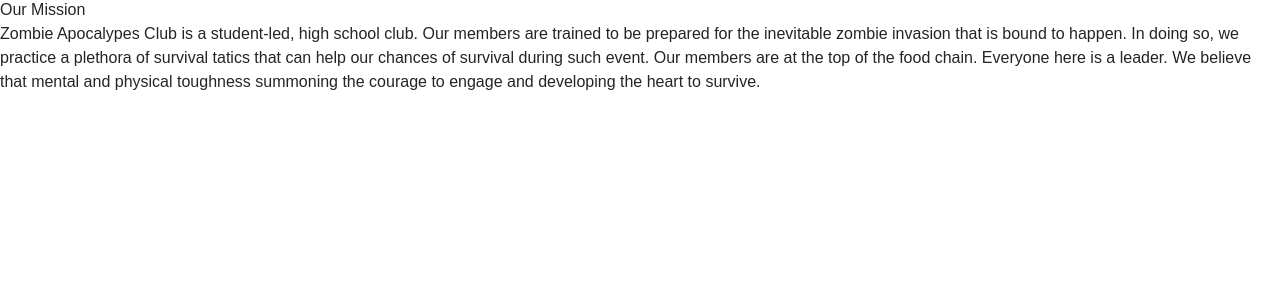
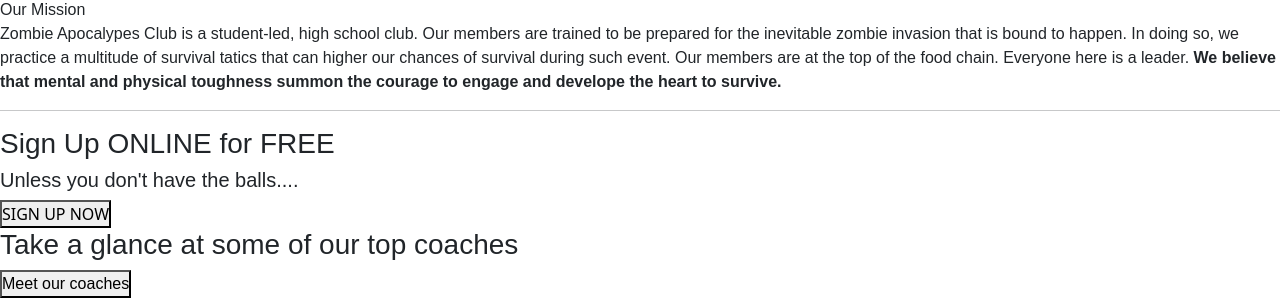
Before and after one commit to dez03/ZombieApocalypseClub, a plain HTML site: page zombie apocalypse club 2/index.html in a window 1280 px wide. Shown: the part 793-1091 px from the top of the page. Before the commit the page ends 903 px from the top, so only its background shows below. Drawn offline with nearby package versions, Linux system fonts and the light colour scheme; a web font is replaced by a local one.

Commit message:
Add files via upload

```diff
--- a/zombie apocalypse club 2/index.html
+++ b/zombie apocalypse club 2/index.html
@@ -62,9 +62,20 @@
     <div class="mission">
       Our Mission
     </div>
-    <p>Zombie Apocalypes Club is a student-led, high school club. Our members are trained to be prepared for the inevitable zombie invasion that is bound to happen. In doing so, we practice a plethora of survival tatics that can help our chances of survival during such event. Our members are at the top of the food chain. Everyone here is a leader. We believe that mental and physical toughness summoning the courage to engage and developing the heart to survive.</p>
+    <p>Zombie Apocalypes Club is a student-led, high school club. Our members are trained to be prepared for the inevitable zombie invasion that is bound to happen. In doing so, we practice a multitude of survival tatics that can higher our chances of survival during such event. Our members are at the top of the food chain. Everyone here is a leader. <strong> We believe that mental and physical toughness summon the courage to engage and develope the heart to survive.</strong></p>
 
   </div>
+
+  <hr>
+  <h3>Sign Up ONLINE for FREE</h3>
+  <h5>Unless you don't have the balls....</h5>
+  <button>SIGN UP NOW</button>
+
+  <section>
+    <h3>Take a glance at some of our top coaches</h3>
+    <button>Meet our coaches</button>
+  </section>
+
 
 </body>
 <script src="https://cdn.jsdelivr.net/npm/bootstrap@5.1.0/dist/js/bootstrap.bundle.min.js" integrity="sha384-U1DAWAznBHeqEIlVSCgzq+c9gqGAJn5c/t99JyeKa9xxaYpSvHU5awsuZVVFIhvj" crossorigin="anonymous"></script>
```
